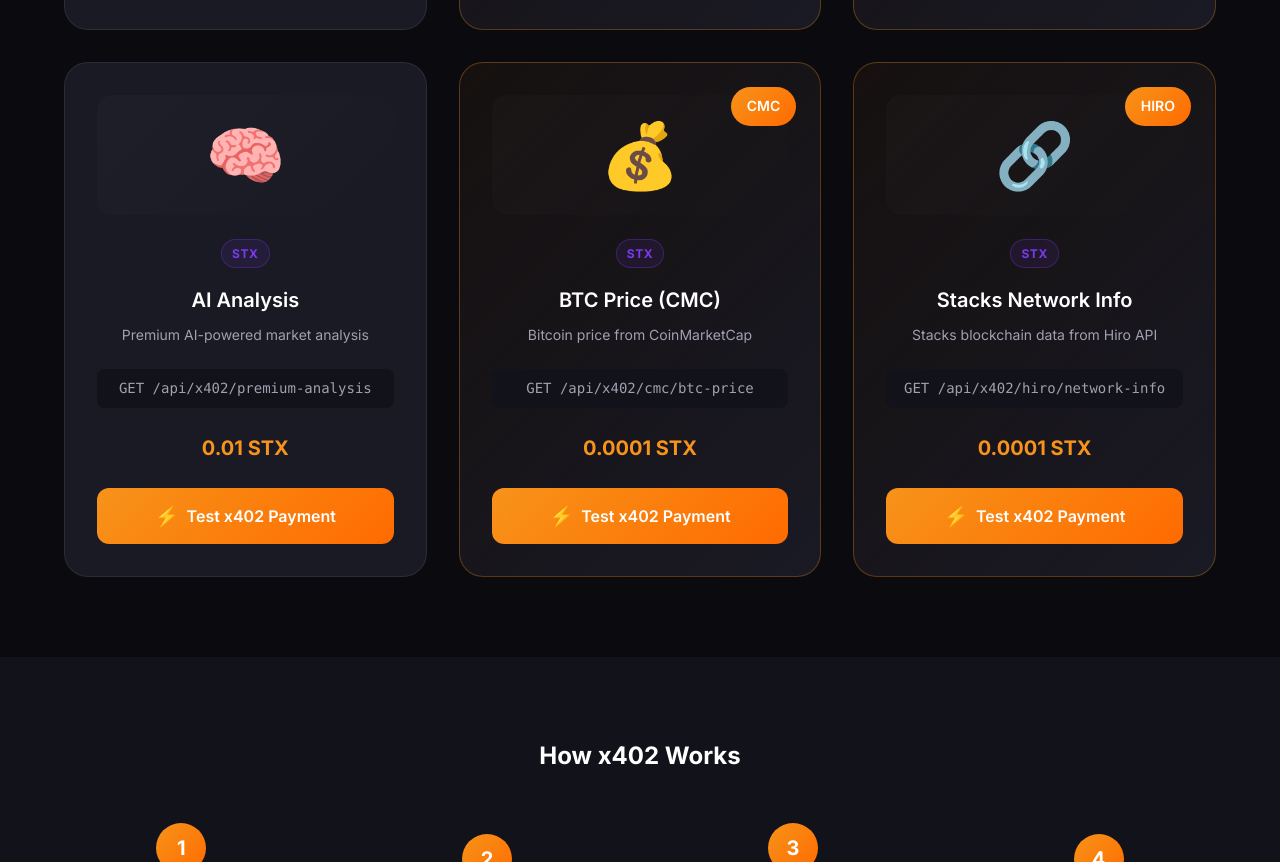
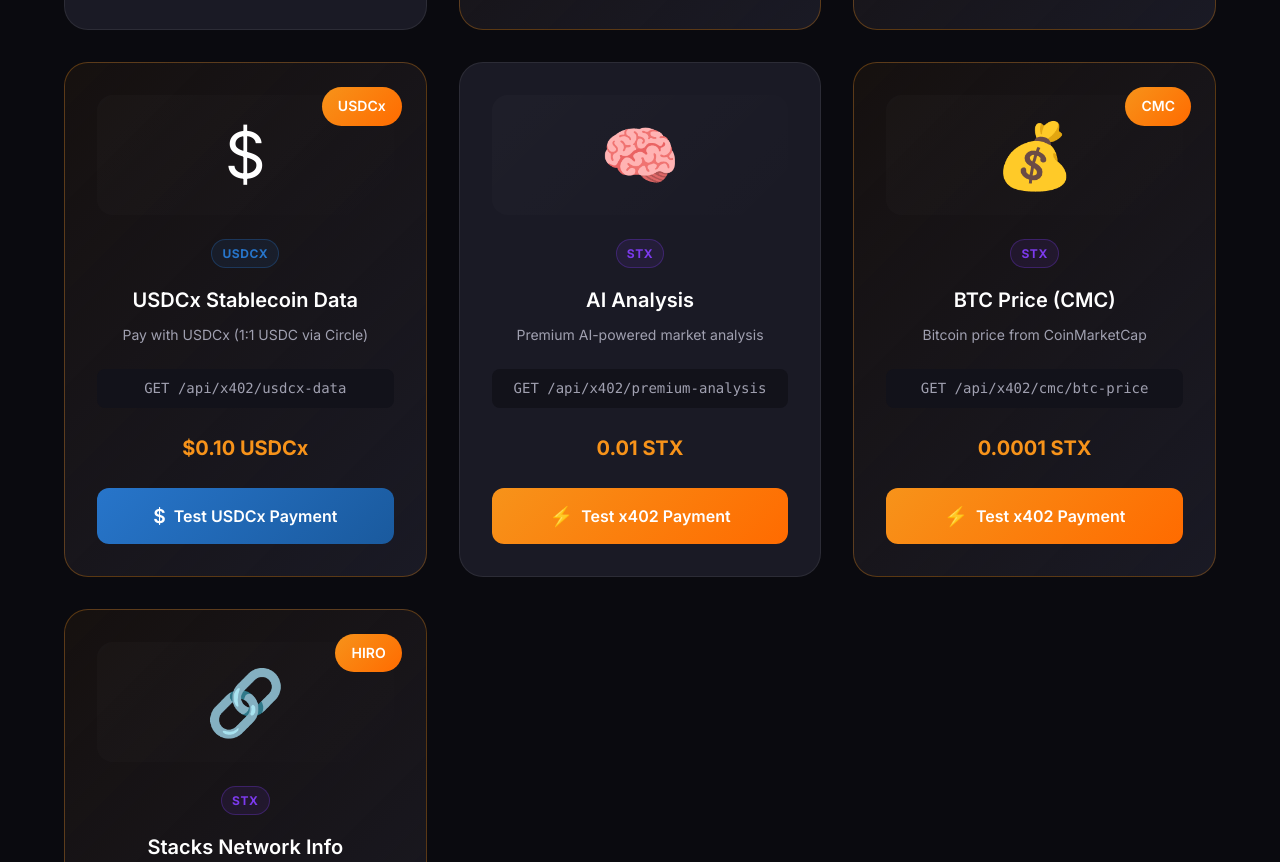
Before and after one commit to unclekaldoteth/x402-stacks-payment-demo, a website: page public/index.html in a window 1280 px wide. Shown: the part 1236-2098 px from the top of the page. Drawn offline with Linux system fonts and the light colour scheme; no server answers.

Commit message:
feat: Add USDCx card to frontend UI
- Add USDCx payment card with blue USDC theme
- Add usdcx endpoint badge and button styles
- USDCx card shows /bin/zsh.10 price

```diff
--- a/public/index.html
+++ b/public/index.html
@@ -121,6 +121,27 @@
                             <button class="pay-button sbtc-btn" onclick="testEndpoint('/api/x402/sbtc-data', 'sbtc')">
                                 <span class="btn-icon">₿</span>
                                 Test sBTC Payment
+                            </button>
+                        </div>
+                    </div>
+
+                    <!-- USDCx Endpoint (USDC-backed stablecoin) -->
+                    <div class="product-card featured">
+                        <div class="featured-badge">USDCx</div>
+                        <div class="product-image">
+                            <div class="product-icon">$</div>
+                        </div>
+                        <div class="product-info">
+                            <span class="endpoint-badge usdcx">USDCx</span>
+                            <h3 class="product-name">USDCx Stablecoin Data</h3>
+                            <p class="product-description">Pay with USDCx (1:1 USDC via Circle)</p>
+                            <code class="endpoint-path">GET /api/x402/usdcx-data</code>
+                            <div class="product-price">
+                                <span class="price-sbtc">$0.10 USDCx</span>
+                            </div>
+                            <button class="pay-button usdcx-btn" onclick="testEndpoint('/api/x402/usdcx-data', 'usdcx')">
+                                <span class="btn-icon">$</span>
+                                Test USDCx Payment
                             </button>
                         </div>
                     </div>
--- a/public/styles.css
+++ b/public/styles.css
@@ -869,3 +869,14 @@
     border-radius: var(--radius-sm);
     color: var(--accent-orange);
 }
+
+/* USDCx Badge and Button */
+.endpoint-badge.usdcx {
+    background: rgba(39, 117, 202, 0.1);
+    color: #2775ca;
+    border: 1px solid rgba(39, 117, 202, 0.3);
+}
+
+.pay-button.usdcx-btn {
+    background: linear-gradient(135deg, #2775ca 0%, #1a5a9e 100%);
+}
```
